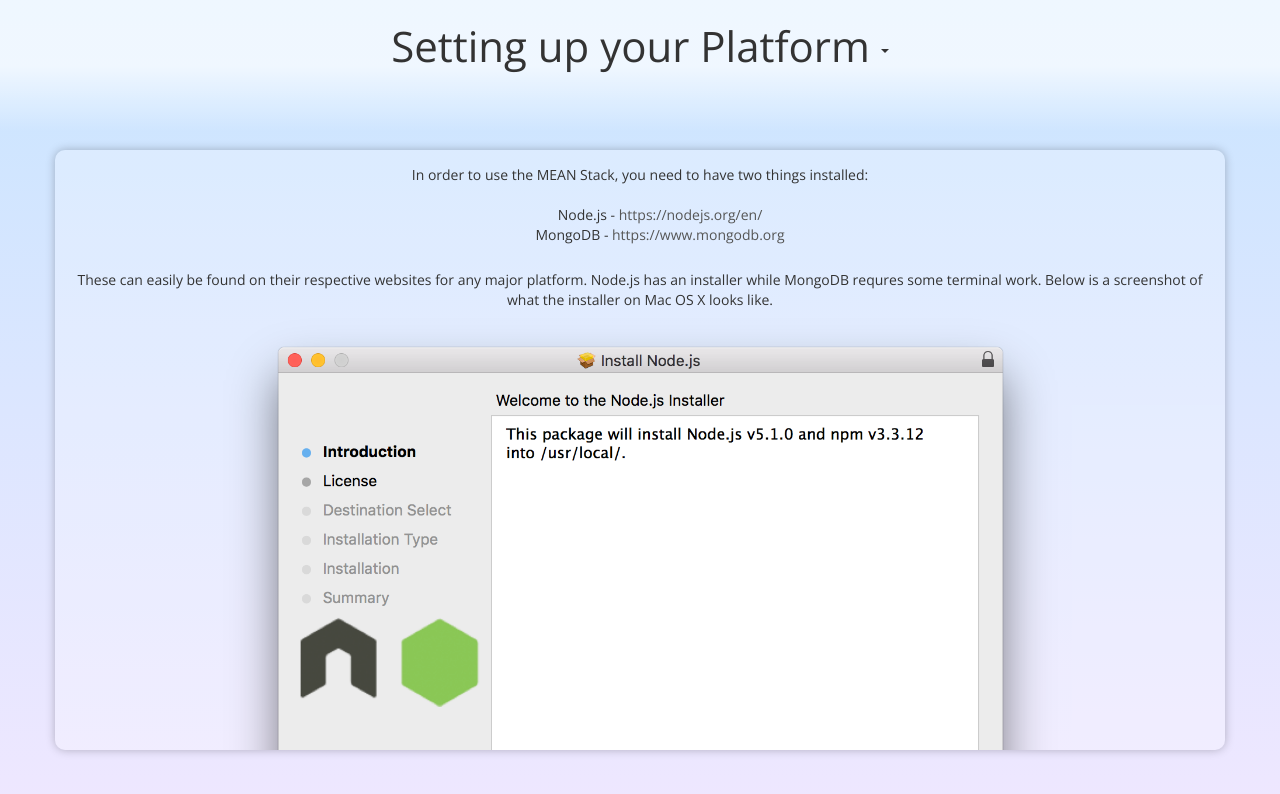
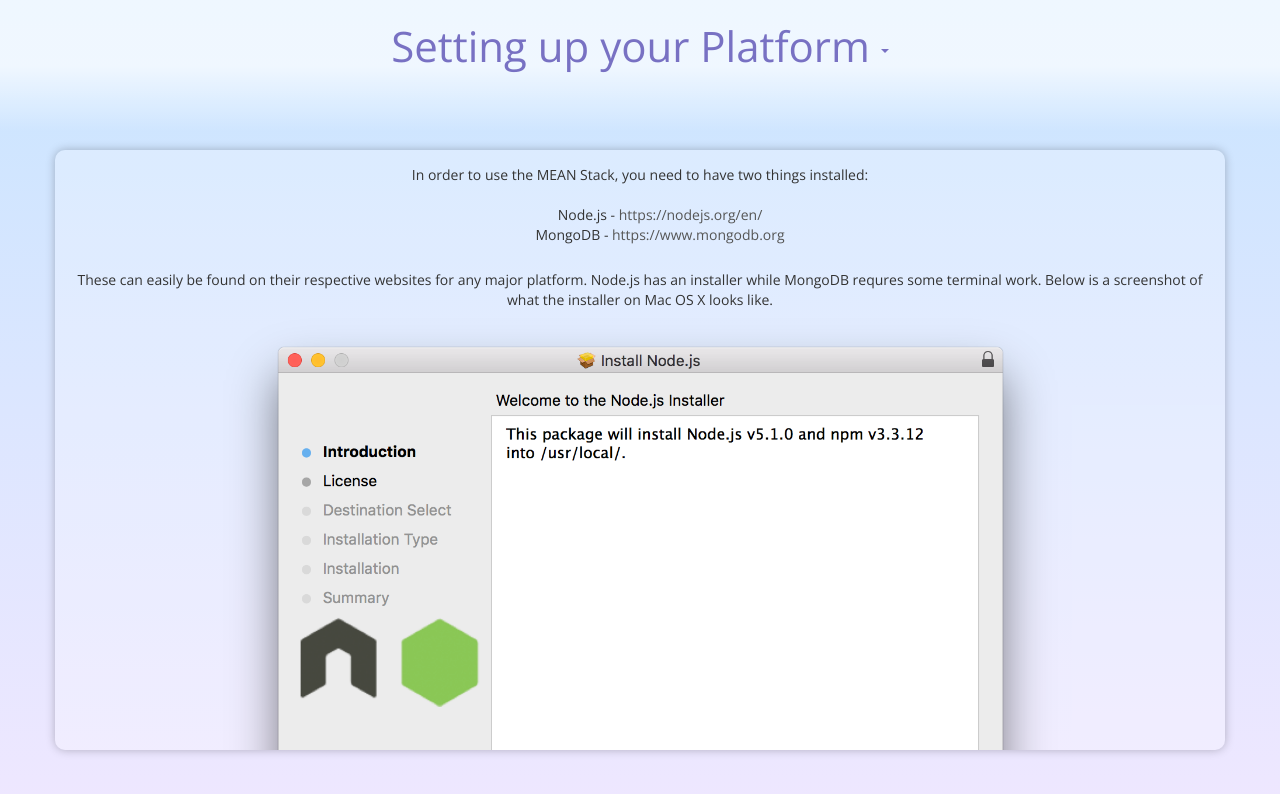
Before and after one commit to samdindyal/MEANStackIntro, a website: page layouts/setup.html in a window 1280 px wide. In both pictures the pointer is over the button "Setting up your Platform". Drawn offline with nearby package versions, Linux system fonts and the light colour scheme; files that its build step writes are made by us from their sources; files whose address does not match are found by name.

Commit message:
Header dropdown lights up on hover

```diff
--- a/assets/styles/styles.css
+++ b/assets/styles/styles.css
@@ -35,12 +35,18 @@
   background-color: rgba(0,0,0,0);
   border: none;
   font-size: 300%;
+  transition: 0.5s;
 }
 
 div.btn-group > button.btn.btn-default.dropdown-toggle[aria-expanded="true"],
 button.btn.btn-default.dropdown-toggle:active
 {
   box-shadow: none;
+}
+div.btn-group > button.btn.btn-default.dropdown-toggle:hover,
+div.btn-group > button.btn.btn-default.dropdown-toggle[aria-expanded="true"]
+{
+    color: #7871c3;
 }
 
 a {
```
